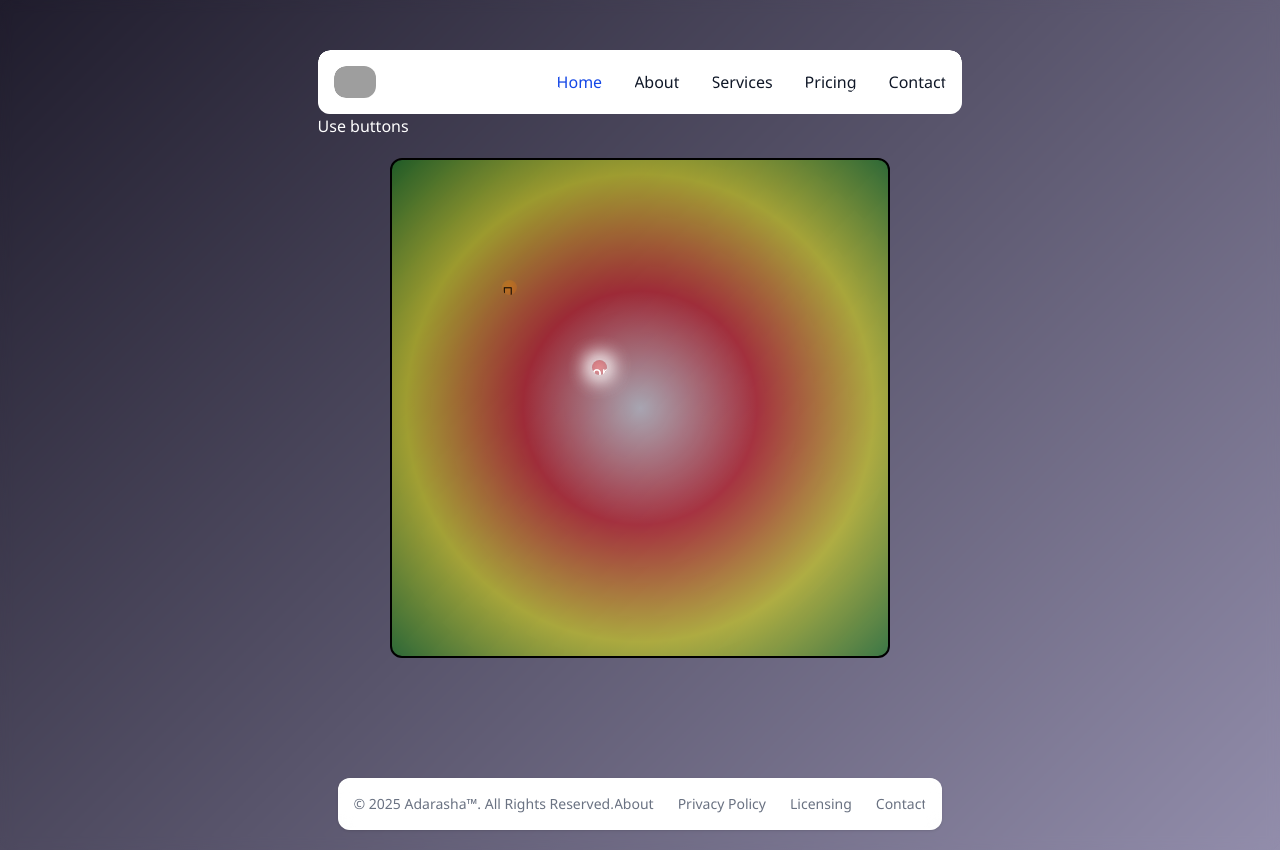
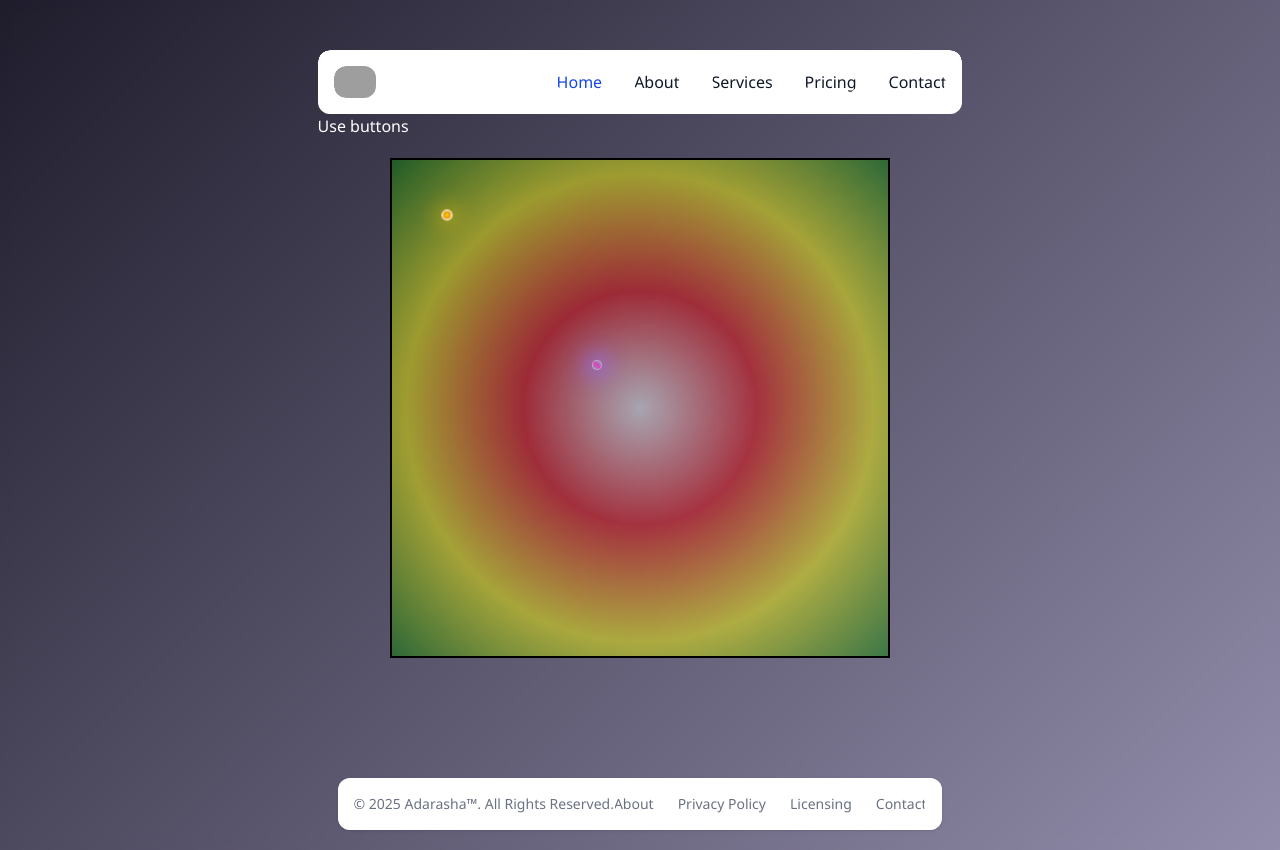
Before and after one commit to aakku106/4thSemTranning_REACT, a React (Vite) app in the folder day2/: page / in a window 1280 px wide. Built offline with nearby package versions, Linux system fonts and the light colour scheme; grey boxes are pictures that could not be loaded.

Commit message:
final snake

```diff
--- a/day2/src/Components/SnakeGame/Main.jsx
+++ b/day2/src/Components/SnakeGame/Main.jsx
@@ -1,14 +1,16 @@
+/** @format */
+
 import { useEffect, useState } from "react";
 import { Snake } from "./Snake";
 import { Food } from "./Food";
-import "../../style/Snake.css";
+import "../../style/snake.css";
 
 export let SnakeGame = () => {
   let [position, setPosition] = useState({ x: 200, y: 200 });
-  let [Fposition, setFPosition] = useState({ x: 200, y: 200 });
+  let [Fposition, setFPosition] = useState({ x: 50, y: 50 });
   let [direction, setDirecton] = useState([]);
   let [count, setCount] = useState(15);
-  let [snake, setSnake] = useState([{ x: 200, y: 200 }])
+  let [snake, setSnake] = useState([{ x: 200, y: 200 }]);
 
   useEffect(() => {
     let up = () => {
@@ -19,7 +21,7 @@ export let SnakeGame = () => {
         return newPos;
       });
       setDirecton((prev) => ["ArrowUp", ...prev.slice(0, 1)]);
-      console.log(' position ', position, ' snake ', snake)
+      setSnake((prev) => [position, ...prev.slice(0, -1)]);
     };
     let down = () => {
       setPosition((prev) => {
@@ -29,6 +31,7 @@ export let SnakeGame = () => {
         return newPos;
       });
       setDirecton((prev) => ["ArrowDown", ...prev.slice(0, 1)]);
+      setSnake((prev) => [position, ...prev.slice(0, -1)]);
     };
     let left = () => {
       setPosition((prev) => {
@@ -38,6 +41,7 @@ export let SnakeGame = () => {
         return newPos;
       });
       setDirecton((prev) => ["ArrowLeft", ...prev.slice(0, 1)]);
+      setSnake((prev) => [position, ...prev.slice(0, -1)]);
     };
     let right = () => {
       setPosition((prev) => {
@@ -47,30 +51,31 @@ export let SnakeGame = () => {
         return newPos;
       });
       setDirecton((prev) => ["ArrowRight", ...prev.slice(0, 1)]);
+      setSnake((prev) => [position, ...prev.slice(0, -1)]);
     };
-
-    let stop = () => {
-      clearInterval(autoMove);
-      setDirecton(['stop', 'Snakkiii'])
+    function handlePress(e) {
+      if (e.key === "ArrowUp" && direction[0] !== "ArrowDown") {
+        up();
+      } else if (e.key === "ArrowDown" && direction[0] !== "ArrowUp") {
+        down();
+      } else if (e.key === "ArrowRight" && direction[0] !== "ArrowLeft") {
+        right();
+      } else if (e.key === "ArrowLeft" && direction[0] !== "ArrowRight") {
+        left();
+      }
     }
-
-    let handlePress = (e) => {
-      if (e.key === "ArrowUp" && direction[0] !== "ArrowDown") up();
-      else if (e.key === "ArrowDown" && direction[0] !== "ArrowUp") down();
-      else if (e.key === "ArrowRight" && direction[0] !== "ArrowLeft") right();
-      else if (e.key === "ArrowLeft" && direction[0] !== "ArrowRight") left();
-      else if (e.key === "Escape") stop();
-    }
-
-    setSnake([...snake])
-
     window.addEventListener("keydown", handlePress);
     let autoMove = setInterval(() => {
-      if (direction[0] === "ArrowUp") up();
-      else if (direction[0] === "ArrowDown") down();
-      else if (direction[0] === "ArrowRight") right();
-      else if (direction[0] === "ArrowLeft") left();
-    }, 1000);
+      if (direction[0] === "ArrowUp") {
+        up();
+      } else if (direction[0] === "ArrowDown") {
+        down();
+      } else if (direction[0] === "ArrowRight") {
+        right();
+      } else if (direction[0] === "ArrowLeft") {
+        left();
+      }
+    }, 100);
     return () => {
       window.removeEventListener("keydown", handlePress);
       clearInterval(autoMove);
@@ -83,12 +88,9 @@ export let SnakeGame = () => {
         x: (Math.floor(Math.random() * 49) + 1) * 10,
         y: (Math.floor(Math.random() * 49) + 1) * 10,
       });
-      addBody()
+      setSnake((prev) => [...prev, { ...prev[prev.length - 1] }]);
     }
   }, [position]);
-  let addBody = () => {
-    setSnake(prev => [position, ...prev]);
-  };
   return (
     <>
       <h1>Use buttons</h1>
--- a/day2/src/Components/SnakeGame/Snake.jsx
+++ b/day2/src/Components/SnakeGame/Snake.jsx
@@ -10,7 +10,6 @@ export let Snake = ({ snake }) => {
             left: `${val.x}px`,
           }}
         >
-          orewSnake
         </div>
       ))}
     </>
--- a/day2/src/style/snake.css
+++ b/day2/src/style/snake.css
@@ -1,4 +1,62 @@
-/** @format */
+@keyframes snakeGlow {
+  0% {
+    box-shadow: 0px 0px 15px 3px rgba(0, 255, 255, 0.8),
+      0px 0px 30px 6px rgba(0, 255, 255, 0.4);
+    transform: scale(1);
+  }
+
+  50% {
+    box-shadow: 0px 0px 25px 5px rgba(255, 0, 255, 0.9),
+      0px 0px 40px 8px rgba(255, 0, 255, 0.5);
+    transform: scale(1.1);
+  }
+
+  100% {
+    box-shadow: 0px 0px 15px 3px rgba(0, 255, 255, 0.8),
+      0px 0px 30px 6px rgba(0, 255, 255, 0.4);
+    transform: scale(1);
+  }
+}
+
+@keyframes snakeMove {
+  0% {
+    transform: translateX(0) translateY(0) rotate(0deg);
+  }
+
+  25% {
+    transform: translateX(1px) translateY(-1px) rotate(90deg);
+  }
+
+  50% {
+    transform: translateX(0) translateY(0) rotate(180deg);
+  }
+
+  75% {
+    transform: translateX(-1px) translateY(1px) rotate(270deg);
+  }
+
+  100% {
+    transform: translateX(0) translateY(0) rotate(360deg);
+  }
+}
+
+@keyframes foodPulse {
+  0% {
+    transform: scale(1);
+    box-shadow: 0 0 10px rgba(255, 215, 0, 0.8);
+  }
+
+  50% {
+    transform: scale(1.2);
+    box-shadow: 0 0 20px rgba(255, 215, 0, 1), 0 0 30px rgba(255, 165, 0, 0.7);
+  }
+
+  100% {
+    transform: scale(1);
+    box-shadow: 0 0 10px rgba(255, 215, 0, 0.8);
+  }
+}
+
 .control {
   position: absolute;
   background-color: rgba(147, 226, 180, 0.098);
@@ -13,35 +71,42 @@
 }
 
 .snake {
-  box-shadow: 0px 0px 20px 4px rgb(253, 253, 253);
-  width: 15px;
-  height: 15px;
-  background-color: transparent;
+  background: linear-gradient(45deg,
+      rgba(0, 255, 255, 0.468),
+      rgba(255, 0, 255, 0.472),
+      rgba(0, 255, 255, 0.486));
+  box-shadow: 0px 0px 20px 4px rgba(0, 255, 255, 0.8),
+    inset 0 2px 4px rgba(255, 255, 255, 0.3),
+    inset 0 -2px 4px rgba(0, 0, 0, 0.3);
+  width: 10px;
+  height: 10px;
   position: absolute;
-  top: 50%;
-  left: 50%;
-  border-radius: 50%;
-  z-index: 0;
-  transition: all 10ms ease-in-out;
+  border-radius: 50% !important;
+  z-index: 2;
+  animation: snakeGlow 2s ease-in-out infinite,
+    snakeMove 0.5s ease-in-out infinite;
+  border: 1px solid rgba(255, 255, 255, 0.4);
+  backdrop-filter: blur(2px);
+  overflow: visible !important;
 }
-
 
 .Food {
   position: absolute;
-  width: 15px;
-  background-color: transparent;
-  height: 15px;
-  transition: all .3s ease-in-out;
-  z-index: 1;
-
-  &::before {
-    content: "    ";
-    font-size: 1.2em;
-    color: black;
-    position: absolute;
-    left: 0%;
-    top: 0% !important;
-  }
+  width: 10px;
+  height: 10px;
+  background: radial-gradient(circle,
+      rgba(255, 215, 0, 1) 0%,
+      rgba(255, 165, 0, 0.8) 50%,
+      rgba(255, 69, 0, 0.6) 100%);
+  border-radius: 50% !important;
+  animation: foodPulse 1.5s ease-in-out infinite;
+  z-index: 3;
+  border: 2px solid rgba(255, 255, 255, 0.6);
+  box-shadow: 0 0 15px rgba(255, 215, 0, 0.8),
+    inset 0 2px 4px rgba(255, 255, 255, 0.5),
+    inset 0 -2px 4px rgba(255, 140, 0, 0.7);
+  backdrop-filter: blur(1px);
+  overflow: visible !important;
 }
 
 .Board {
@@ -51,9 +116,10 @@
       rgba(255, 255, 0, 0.467),
       rgba(0, 128, 0, 0.477));
   margin: 20px auto;
-  overflow: hidden;
+  overflow: visible !important;
   z-index: 1;
-  height: 500px;
-  width: 500px;
+  height: 500px !important;
+  width: 500px !important;
   position: relative;
+  border-radius: 0 !important;
 }
```
